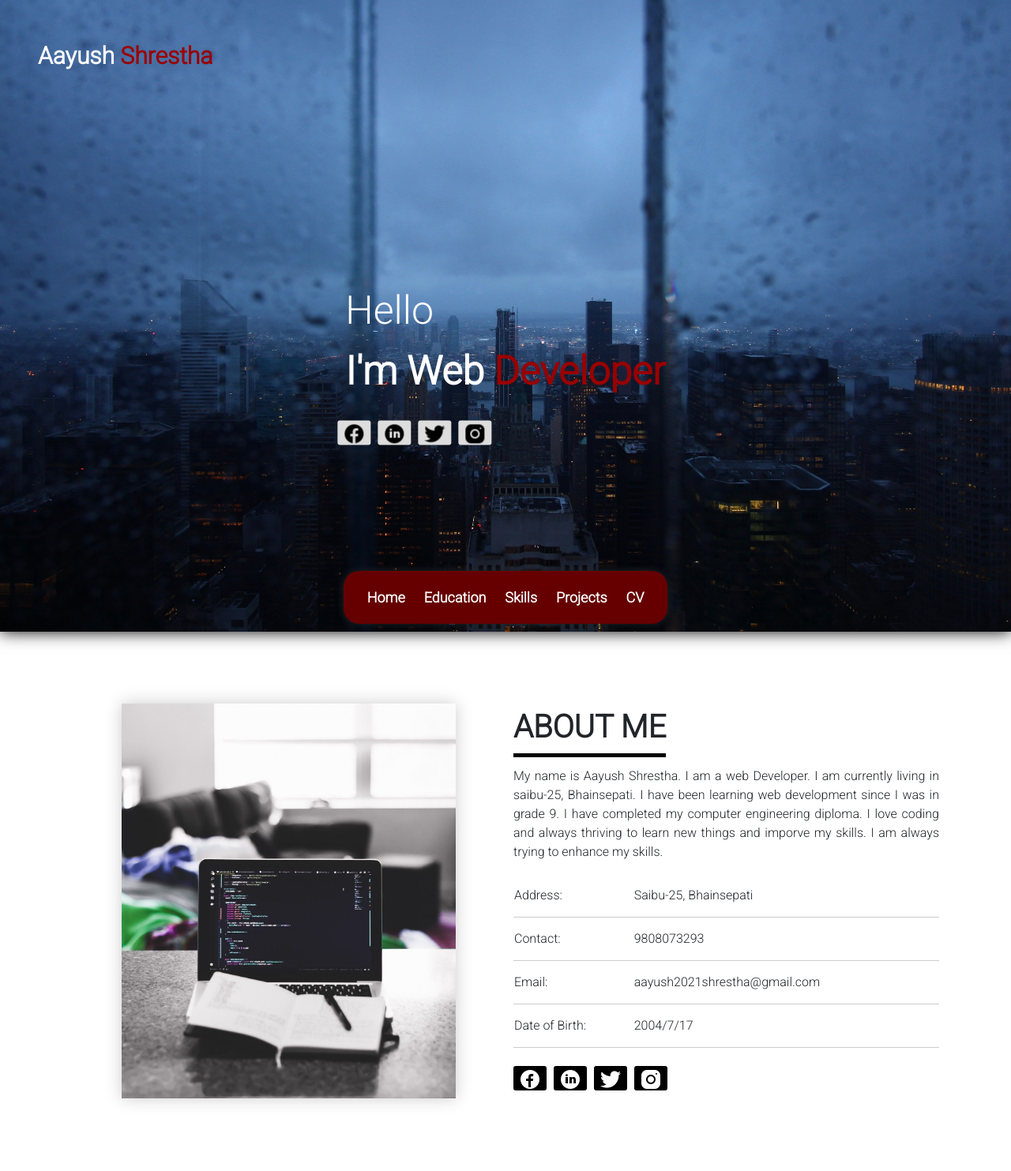
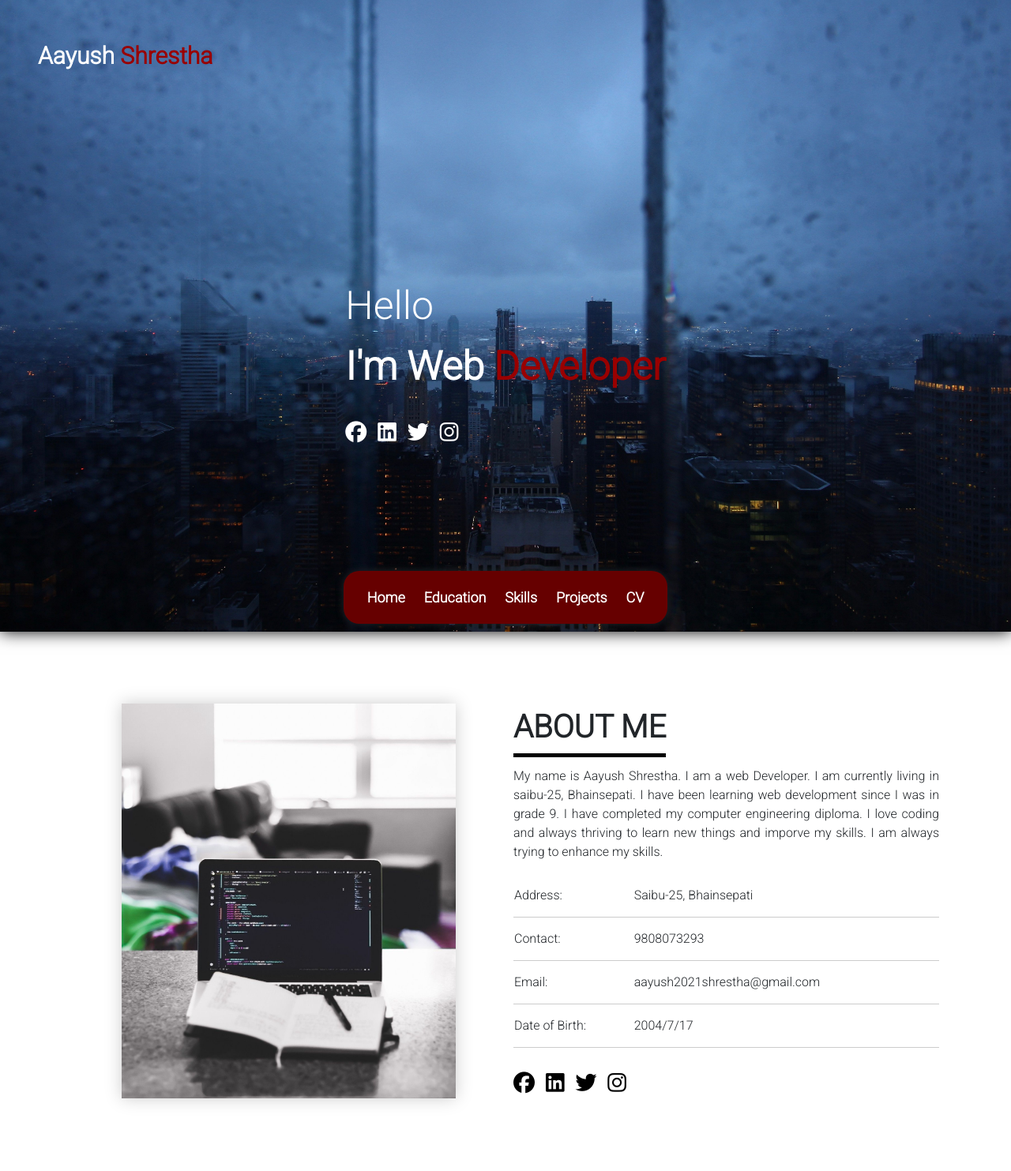
Before and after one commit to shrenda1/portfolio, a Django app: page / in a window 1280 px wide. Shown: the top 1483 px of the page at 79% size. Run offline with Django 4.2, Linux system fonts and the light colour scheme; some libraries are stand-ins or nearby versions.

Commit message:
social links

```diff
--- a/portfolioapp/templates/Home.html
+++ b/portfolioapp/templates/Home.html
@@ -65,16 +65,16 @@
 
 		.banner-container .banner-links {
 			margin-top: 10px;
+			margin-left: 10px;
 		}
 
 		.banner-links a {
-			margin-right: 5px;
-			padding: 6px;
-			background-color: #ddd;
-			border-radius: 3px;
+			margin-right: 10px;
+			color: white;
+			font-size: 27px;
 		}
 		.banner-links a:hover{
-			background-color: #660000;
+			color: #660000;
 		}
 
 		.skills,
@@ -171,23 +171,20 @@
 		}
 
 		.aboutme-links a{
-			margin-right: 5px;
-			padding: 6px;
-			background-color: #000000;
-			border-radius: 3px;
+			margin-right: 10px;
+			font-size: 27px;
+			color: #000000;
 		}
 		.footer-btm-links a{
-			margin-right: 5px;
-			padding: 6px;
-			background-color: #ddd;
-			border-radius: 3px;
+			margin-right: 10px;
+			font-size: 27px;
+			color: white;
 		}
-		.aboutme-links a:hover{
-			background-color: #660000;
+		.aboutme-links a:hover,
+		.footer-btm-links a:hover{
+			color: #660000;
 		}
-		.footer-btm-links a:hover{
-			background-color: #660000;
-		}
+
 		.education-info {
 			padding-top: 50px;
 			padding-right: 40px;
@@ -266,6 +263,7 @@
 
 		}
 	</style>
+	<script src="https://kit.fontawesome.com/f681d41178.js" crossorigin="anonymous"></script>
 </head>
 
 <body>
@@ -278,10 +276,10 @@
 				<h1>Hello</h1>
 				<span class="cen">I'm Web <p style="color: #990000; display:inline-block;">Developer</p></span>
 				<div class="banner-links">
-					<a href=""><img src="{% static 'image/icons8-facebook-30.png' %}" alt=""></a>
-					<a href=""><img src="{% static 'image/icons8-linkedin-circled-30 (1).png' %}" alt=""></a>
-					<a href=""><img src="{% static 'image/icons8-twitter-30 (1).png' %}" alt=""></a>
-					<a href=""><img src="{% static 'image/icons8-instagram-30.png' %}" alt=""></a>
+					<a href=""><i class="fa-brands fa-facebook"></i></a>
+					<a href=""><i class="fa-brands fa-linkedin"></i></a>
+					<a href=""><i class="fa-brands fa-twitter"></i></a>
+					<a href=""><i class="fa-brands fa-instagram"></i></a>
 				</div>
 			</div>
 		</div>
@@ -336,17 +334,14 @@
 
 				</table>
 				<div class="aboutme-links">
-					<a href=""><img src="{% static 'image/icons8-facebook-circled-30 (1).png' %}" alt=""></a>
-					<a href=""><img src="{% static 'image/icons8-linkedin-circled-30.png' %}" alt=""></a>
-					<a href=""><img src="{% static 'image/icons8-twitter-30.png' %}" alt=""></a>
-					<a href=""><img src="{% static 'image/icons8-instagram-30-white.png' %}" alt=""></a>
-					<!-- <a href=""><img src="{% static 'image/icons8-facebook-30.png' %}" alt=""></a>
-					<a href=""><img src="{% static 'image/icons8-linkedin-circled-30 (1).png' %}" alt=""></a>
-					<a href=""><img src="{% static 'image/icons8-twitter-30 (1).png' %}" alt=""></a>
-					<a href=""><img src="{% static 'image/icons8-instagram-30.png' %}" alt=""></a> -->
+					<a href=""><i class="fa-brands fa-facebook"></i></a>
+					<a href=""><i class="fa-brands fa-linkedin"></i></a>
+					<a href=""><i class="fa-brands fa-twitter"></i></a>
+					<a href=""><i class="fa-brands fa-instagram"></i></a>
 				</div>
 			</div>
 		</div>
+
 		<div class="education-container" id="education">
 			<div class="education-text">
 				<div class="education-text-heading">
@@ -444,10 +439,10 @@
 	<div class="footer-btm">
 		<p>aayush2021shrestha@gmail.com</p>
 		<div class="footer-btm-links">
-			<a href=""><img src="{% static 'image/icons8-facebook-30.png' %}" alt=""></a>
-			<a href=""><img src="{% static 'image/icons8-linkedin-circled-30 (1).png' %}" alt=""></a>
-			<a href=""><img src="{% static 'image/icons8-twitter-30 (1).png' %}" alt=""></a>
-			<a href=""><img src="{% static 'image/icons8-instagram-30.png' %}" alt=""></a>
+			<a href=""><i class="fa-brands fa-facebook"></i></a>
+					<a href=""><i class="fa-brands fa-linkedin"></i></a>
+					<a href=""><i class="fa-brands fa-twitter"></i></a>
+					<a href=""><i class="fa-brands fa-instagram"></i></a>
 		</div>
 	</div>
 
@@ -459,6 +454,4 @@
 	crossorigin="anonymous"></script>
 <script src="https://code.jquery.com/jquery-3.6.0.js" integrity="sha256-H+K7U5CnXl1h5ywQfKtSj8PCmoN9aaq30gDh27Xc0jk="
 	crossorigin="anonymous"></script>
-
-
 </html>
```
